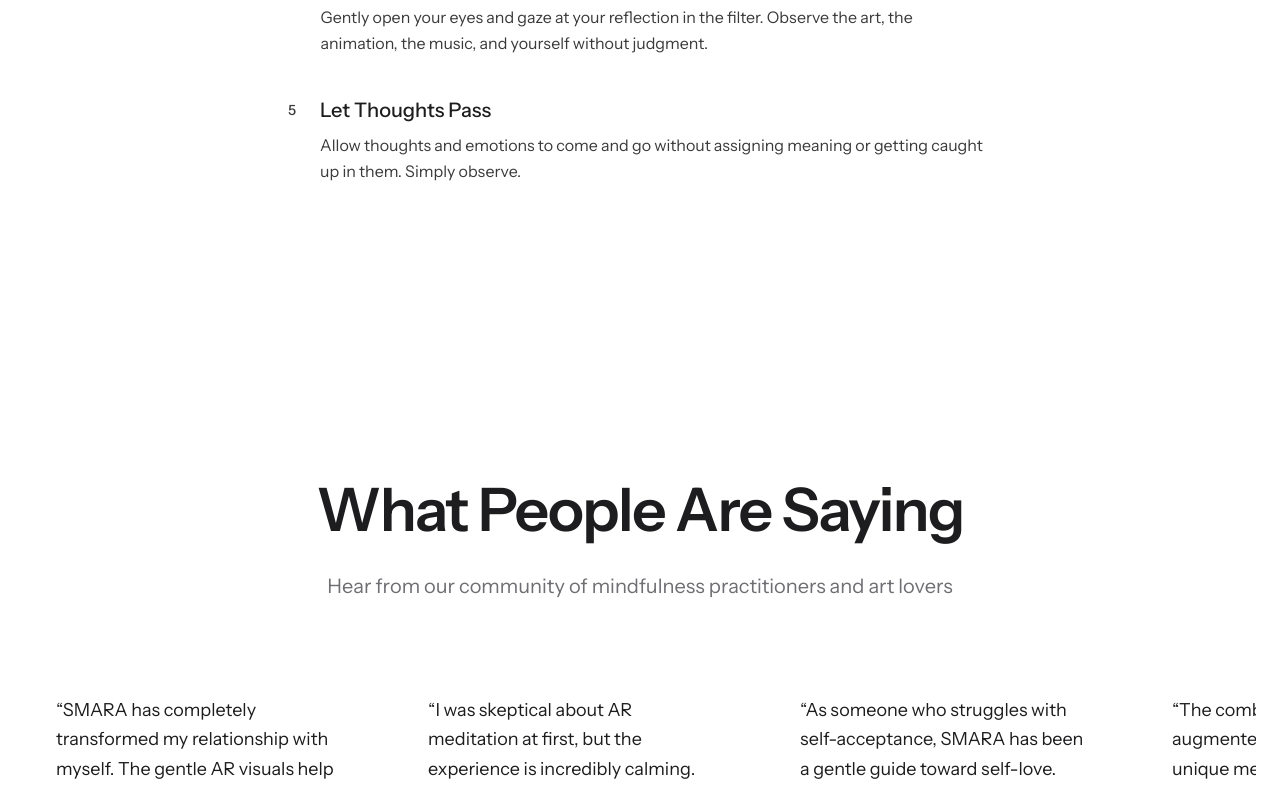
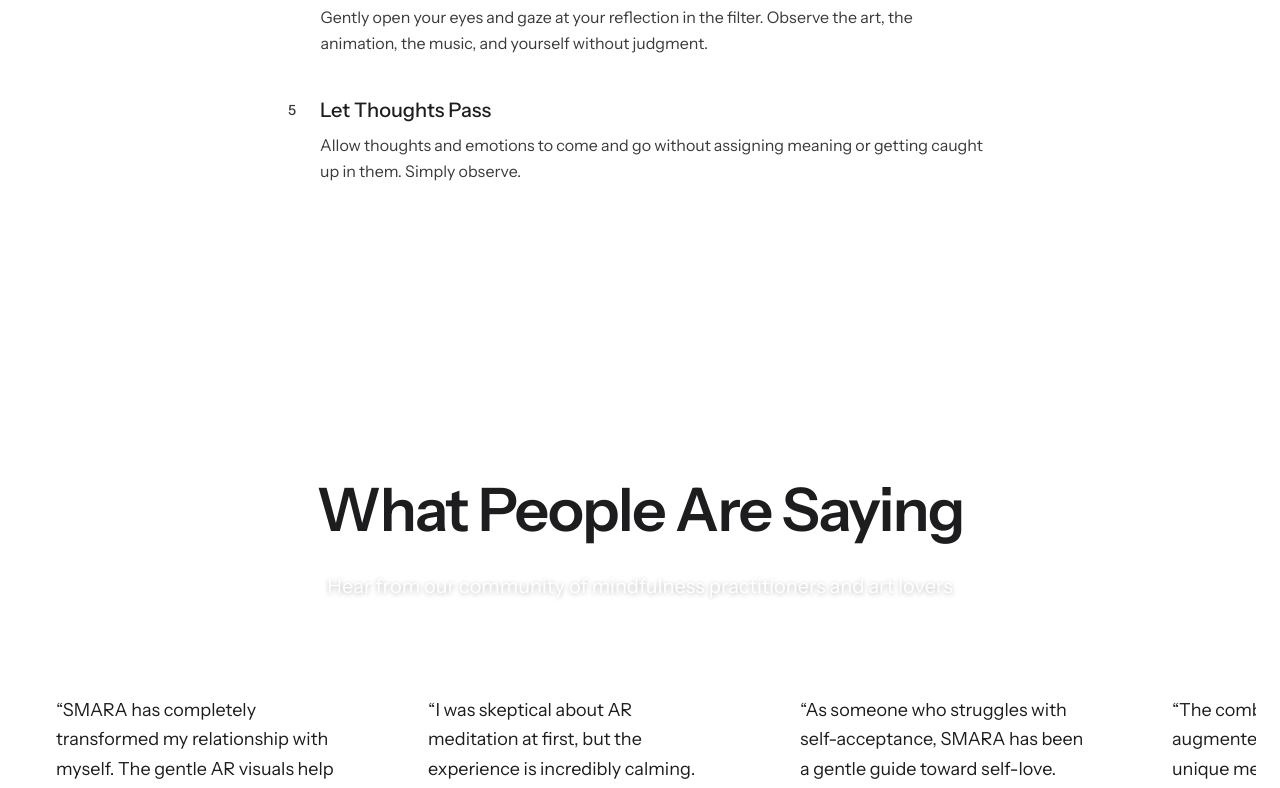
Before and after one commit to smara-sg/smara-website-v3, a React (Vite) app: page / in a window 1280 px wide. Shown: the part 2883-3671 px from the top of the page. Built offline with nearby package versions, Linux system fonts and the light colour scheme.

Commit message:
Make testimonial intro white for readability over the landscape

```diff
--- a/src/components/Testimonials.tsx
+++ b/src/components/Testimonials.tsx
@@ -36,7 +36,7 @@ const Testimonials = () => {
     <section className="section">
       <div className="mx-auto max-w-3xl text-center">
         <h2 className="display on-painting">What People Are Saying</h2>
-        <p className="lede on-painting mt-8">
+        <p className="lede on-painting mt-8 text-white [text-shadow:0_1px_5px_rgba(0,0,0,0.3)]">
           Hear from our community of mindfulness practitioners and art lovers
         </p>
       </div>
```
